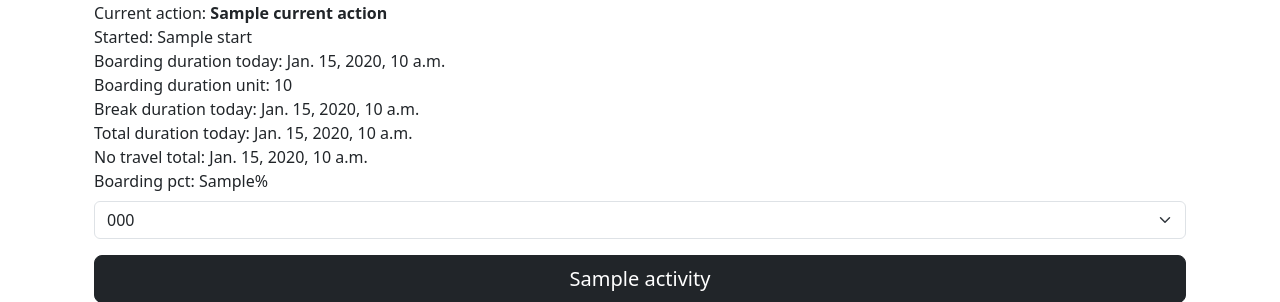
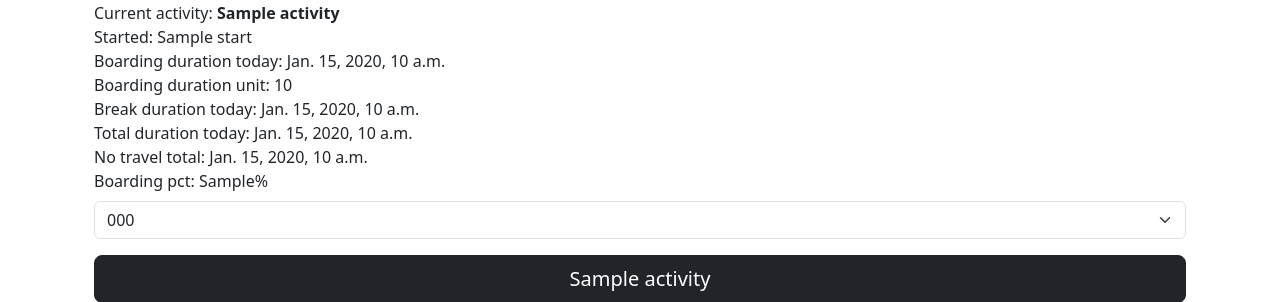
Before and after one commit to tombohub/piecework-tools, a Django app: template piecework/templates/piecework/index.html in a window 1280 px wide. Shown: the part 111-413 px from the top of the page. Run offline with Django 4.2, Linux system fonts and the light colour scheme; tables that the repository leaves empty hold one stand-in row (values such as "Sample post"); the template is opened without the code that fills it: values that come from a table or form of the project are taken from there, most other values are stand-ins (such as "Sample title", 1, 10 or a date in 2020); data that the repository does not hold is empty.

Commit message:
refactor

```diff
--- a/piecework/models.py
+++ b/piecework/models.py
@@ -125,6 +125,9 @@ class Unit(models.Model):
 
 class ActivityLogManager(models.Manager):
     def break_duration_today(self) -> dt.timedelta:
+        """
+        Retrieves the break activity today's total duration.
+        """
         duration = (
             self.get_queryset()
             .filter(activity__name="break", date=dt.date.today())
@@ -132,6 +135,15 @@ class ActivityLogManager(models.Manager):
         )["total"]
 
         return duration or dt.timedelta()
+
+    def current(self):
+        """
+        Currently active activity log.
+        """
+        try:
+            return self.get_queryset().select_related("activity").get(is_current=True)
+        except self.model.DoesNotExist:
+            return None
 
 
 class ActivityLog(models.Model):
--- a/piecework/templates/piecework/index.html
+++ b/piecework/templates/piecework/index.html
@@ -10,14 +10,14 @@
       Last action: {{ previous_action.name|capfirst }} duration: {{ previous_action.duration }}
     </div>
 
-    {% if current_action %}
+    {% if current_activity_log %}
     <div>
-      Current action: <strong>{{ current_action.name|capfirst }}</strong><br>
-      Started: {{ current_action.start }}
+      Current activity: <strong>{{ current_activity_log.activity.name|capfirst }}</strong><br>
+      Started: {{ current_activity_log.start }}
     </div>
     {% else %}
     <div>
-      There is no current action
+      There is no current activity
     </div>
     {% endif %}
     <div>
@@ -39,7 +39,7 @@
       Boarding pct: {{ boarding_pct }}%
     </div>
 
-    {% if current_action == 'board' %}
+    {% if current_activity_log.activity.name == 'board' %}
     {% include 'piecework/sprint-option.html' %}
     {% endif %}
 
--- a/piecework/views.py
+++ b/piecework/views.py
@@ -11,7 +11,7 @@ from .models import Activity, ActivityLog, Note, Unit
 
 def index(request):
     activity_names = Activity.objects.names()
-    current_action = db.current_activity_log()
+    current_activity_log = ActivityLog.objects.current()
     active_units = Unit.objects.active()
     previous_action = db.previous_activity()
     # NOTE: magic string
@@ -23,7 +23,7 @@ def index(request):
 
     context = {
         "activity_names": activity_names,
-        "current_action": current_action,
+        "current_activity_log": current_activity_log,
         "active_units": active_units,
         "previous_action": previous_action,
         "boarding_duration_today": boarding_duration_today,
```
